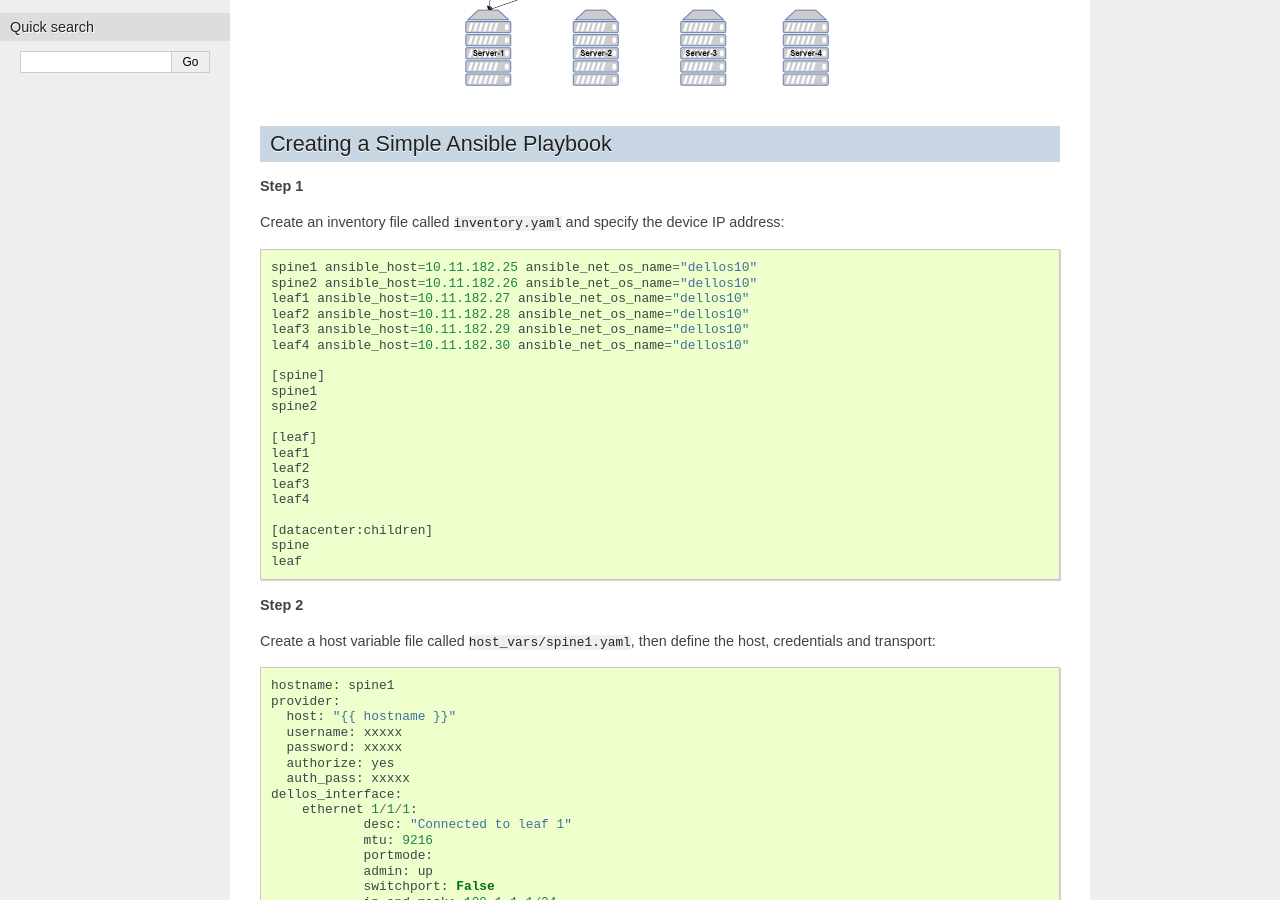
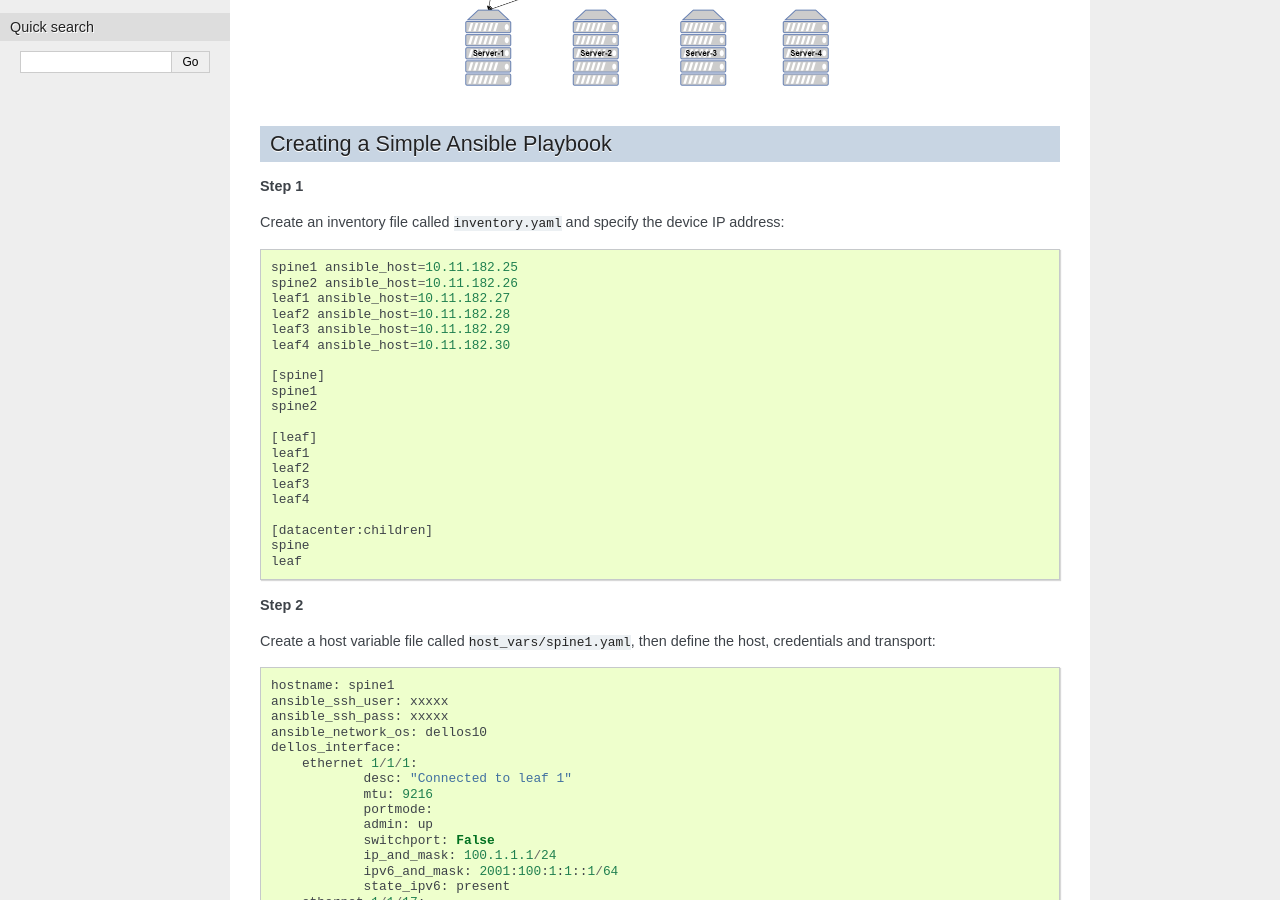
Before and after one commit to Dell-Networking/ansible-dellos-docs, a Sphinx documentation site: the page built from source/clos_fabric_example.rst, in a window 1280 px wide and 900 px high, scrolled down 529 px. Built offline with Sphinx 7.4.7, drawn with Linux system fonts in a browser that asks for light colours; some of the changed text lies outside the part shown.

Commit message:
Update_2.5_support

```diff
--- a/source/clos_fabric_example.rst
+++ b/source/clos_fabric_example.rst
@@ -21,12 +21,12 @@ Create an inventory file called ``inventory.yaml`` and specify the device IP add
 
 ::
 
-	spine1 ansible_host=10.11.182.25 ansible_net_os_name="dellos10"
-	spine2 ansible_host=10.11.182.26 ansible_net_os_name="dellos10"
-	leaf1 ansible_host=10.11.182.27 ansible_net_os_name="dellos10"
-	leaf2 ansible_host=10.11.182.28 ansible_net_os_name="dellos10"
-	leaf3 ansible_host=10.11.182.29 ansible_net_os_name="dellos10"
-	leaf4 ansible_host=10.11.182.30 ansible_net_os_name="dellos10"
+	spine1 ansible_host=10.11.182.25
+	spine2 ansible_host=10.11.182.26
+	leaf1 ansible_host=10.11.182.27
+	leaf2 ansible_host=10.11.182.28
+	leaf3 ansible_host=10.11.182.29
+	leaf4 ansible_host=10.11.182.30
 
 	[spine]
 	spine1
@@ -50,12 +50,9 @@ Create a host variable file called ``host_vars/spine1.yaml``, then define the ho
 ::
 
     hostname: spine1
-    provider:
-      host: "{{ hostname }}"
-      username: xxxxx
-      password: xxxxx
-      authorize: yes
-      auth_pass: xxxxx
+    ansible_ssh_user: xxxxx
+    ansible_ssh_pass: xxxxx
+    ansible_network_os: dellos10
     dellos_interface:
         ethernet 1/1/1:
                 desc: "Connected to leaf 1"
@@ -181,12 +178,9 @@ Create a host variable file called ``host_vars/spine1.yaml``, then define the ho
 ::
 
     hostname: spine2
-    provider:
-      host: "{{ hostname }}"
-      username: xxxxx
-      password: xxxxx
-      authorize: yes
-      auth_pass: xxxxx
+    ansible_ssh_user: xxxxx
+    ansible_ssh_pass: xxxxx
+    ansible_network_os: dellos10
     dellos_interface:
         ethernet 1/1/1:
                 desc: "Connected to leaf 1"
@@ -312,12 +306,9 @@ Create a host variable file called ``host_vars/spine1.yaml``, then define the ho
 ::
 
     hostname: leaf1
-    provider:
-      host: "{{ hostname }}"
-      username: xxxxx
-      password: xxxxx
-      authorize: yes
-      auth_pass: xxxxx
+    ansible_ssh_user: xxxxx
+    ansible_ssh_pass: xxxxx
+    ansible_network_os: dellos10
     dellos_system:
       hash_algo:
         algo:
@@ -399,12 +390,9 @@ Create a host variable file called ``host_vars/spine1.yaml``, then define the ho
 ::
 
     hostname: leaf2
-    provider:
-      host: "{{ hostname }}"
-      username: xxxxx
-      password: xxxxx
-      authorize: yes
-      auth_pass: xxxxx
+    ansible_ssh_user: xxxxx
+    ansible_ssh_pass: xxxxx
+    ansible_network_os: dellos10
     dellos_system:
       hash_algo:
         algo:
@@ -489,12 +477,9 @@ Create a host variable file called ``host_vars/spine1.yaml``, then define the ho
 ::
 
     hostname: leaf3
-    provider:
-      host: "{{ hostname }}"
-      username: xxxxx
-      password: xxxxx
-      authorize: yes
-      auth_pass: xxxxx
+    ansible_ssh_user: xxxxx
+    ansible_ssh_pass: xxxxx
+    ansible_network_os: dellos10
     dellos_system:
       hash_algo:
         algo:
@@ -579,12 +564,9 @@ Create a host variable file called ``host_vars/spine1.yaml``, then define the ho
 ::
 
     hostname: leaf4
-    provider:
-      host: "{{ hostname }}"
-      username: xxxxx
-      password: xxxxx
-      authorize: yes
-      auth_pass: xxxxx
+    ansible_ssh_user: xxxxx
+    ansible_ssh_pass: xxxxx
+    ansible_network_os: dellos10
     dellos_system:
       hash_algo:
         algo:
@@ -671,7 +653,7 @@ Create a playbook called ``datacenter.yaml``:
 	---
 	- hosts: datacenter
 	  gather_facts: no
-	  connection: local
+	  connection: network_cli
 	  roles:
 		- Dell-Networking.dellos-interface
 		- Dell-Networking.dellos-bgp
--- a/source/license.rst
+++ b/source/license.rst
@@ -2,7 +2,7 @@
 License
 #######
 
-(c) 2017 Dell EMC. All rights reserved.
+(c) 2017 Dell Inc. and its subsidiaries. All Rights Reserved.
 
 Licensed under the Apache License, Version 2.0 (the "License");
 you may not use this file except in compliance with the License.
```
Also changed, not shown: source/examples.rst (+16 -18 lines), source/hot_swap_example.rst (+28 -43 lines), source/image_upgrade_example.rst (+5 -9 lines), 1 other file.
